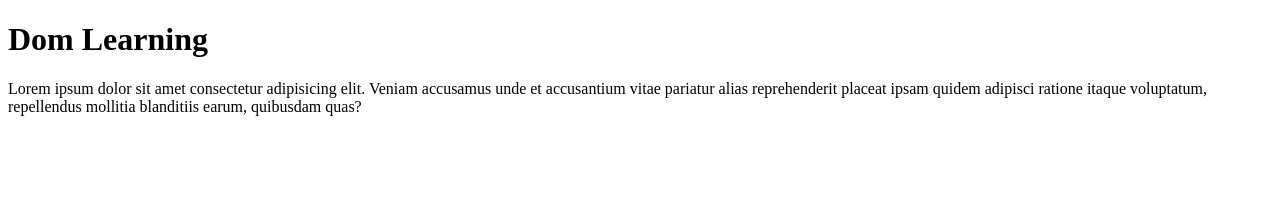
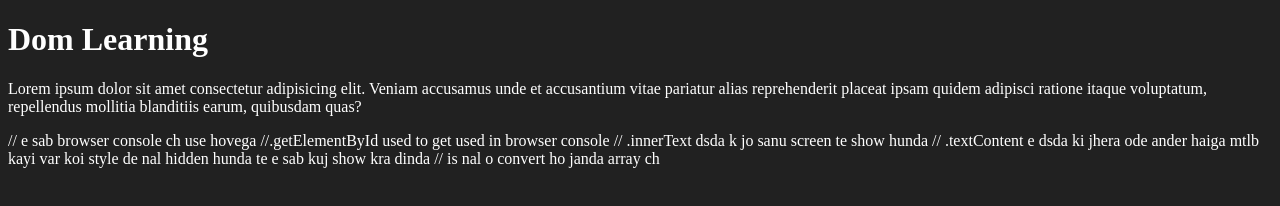
Before and after one commit to prabhjot-2/js_recov, a plain HTML site: page 06_dom/one.html in a window 1280 px wide. Drawn offline with Linux system fonts and the light colour scheme.

Commit message:
nodelist and hTMLCollection

```diff
--- a/06_dom/one.html
+++ b/06_dom/one.html
@@ -4,11 +4,32 @@
     <meta charset="UTF-8">
 
     <title>DOM Learning</title>
+    <style>
+        .bg-black{
+            background-color: #212121;
+            color: #fff;
+        }
+    </style>
 </head>
-<body>
-    <div class="bg-black">
+<body class="bg-black">
+    <div >
         <h1 class="heading"> Dom Learning</h1>
         <p>Lorem ipsum dolor sit amet consectetur adipisicing elit. Veniam accusamus unde et accusantium vitae pariatur alias reprehenderit placeat ipsam quidem adipisci ratione itaque voluptatum, repellendus mollitia blanditiis earum, quibusdam quas?</p>
     </div>
 </body>
 </html>
+
+// e sab browser console ch use hovega
+<!-- Query Selectors -->
+//.getElementById used to get used in browser console
+// .innerText dsda k jo sanu screen te show hunda
+// .textContent e dsda ki jhera ode ander haiga mtlb kayi var koi style de nal hidden hunda te e sab kuj show kra dinda
+<!-- .querySelector() e use hunda jado koi dekhna hove te brackets de ander css selector de nal likho us hisab nal likh k use kar skde -->
+
+<!-- NodeList : array di tra nhi hunda thodi properties same hundia
+e odo nodelist odo milda jado QuerySelectorAll run karde
+te querySelectorall return karda nodelist fer j kuj chnage karna hove
+ta {name[0].style.color="green"} eda likh k use kar skde  -->
+<!-- HTMLCollection E v array varga nhi hunda te ehde ch forEach v nhi haiga te is layi enu array ch convert karna paina
+te Array ch convert karn layi  -->
+<!-- Array.from(HTMLCollectionNAme ) -->// is nal o convert ho janda array ch
```
